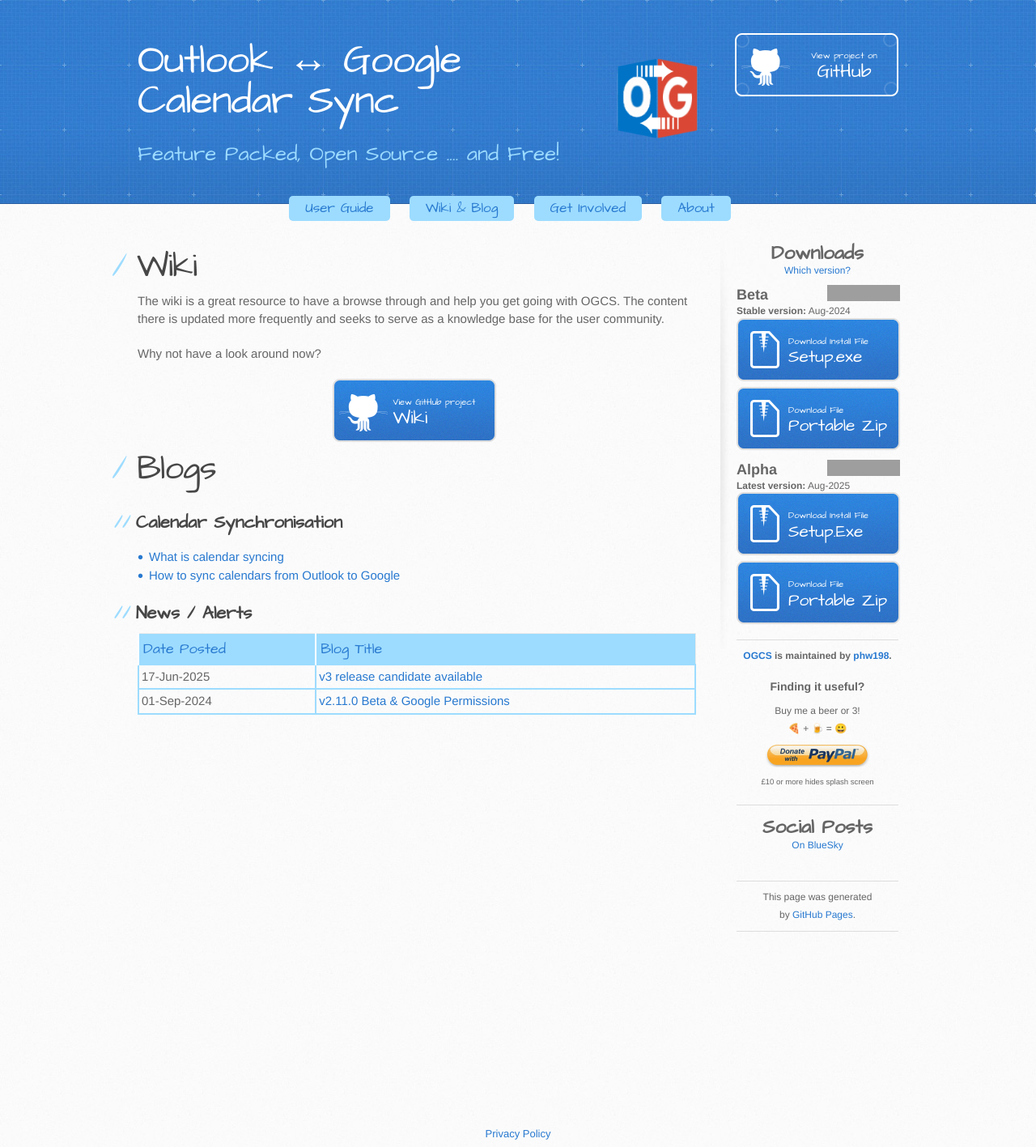
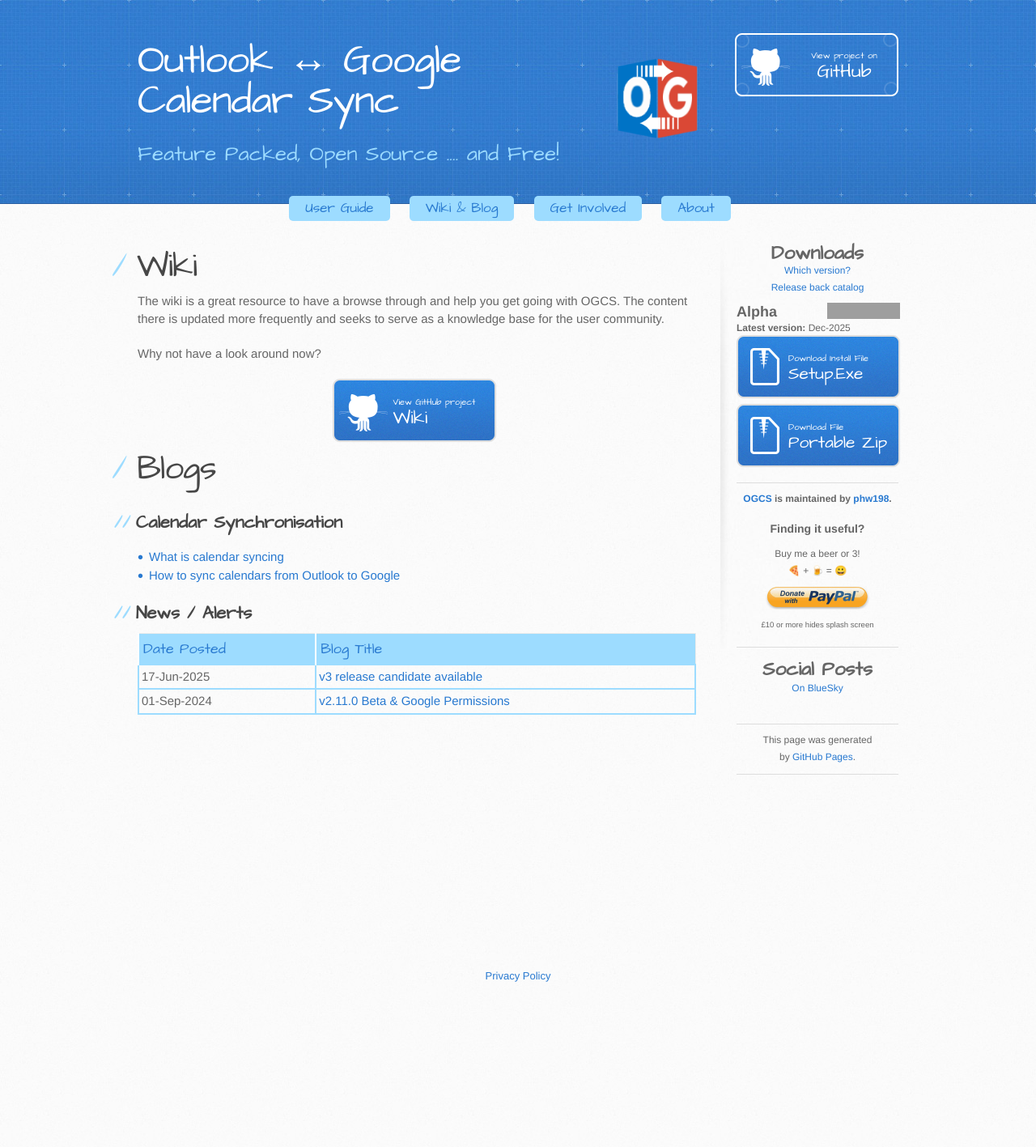
Before and after one commit to phw198/OutlookGoogleCalendarSync, a Jekyll site: the page built from wiki.md, in a window 1280 px wide. Shown: the whole page at 81% size. Built offline with Jekyll 4.4.1, drawn with Linux system fonts in a browser that asks for light colours; emoji names are drawn with the system emoji font; our own code applies the rules of GitHub Pages for plain Markdown files; a script that is not in the unit is left out; after the commit the page ends 1223 px from its top, so only the background shows below that; grey boxes are pictures that could not be loaded.

Commit message:
v2.11.7 Temporarily hide the beta release.

```diff
--- a/_config.yml
+++ b/_config.yml
@@ -41,8 +41,8 @@ google_ad_testing: "off"
 show_alpha_downloads: true
 beta-version: 2.11.0
 beta-release-date: Aug-2024
-alpha-version: 2.11.6
-alpha-release-date: Aug-2025
+alpha-version: 2.11.7
+alpha-release-date: Dec-2025
 # Forcing build
 
 # Build settings
--- a/_includes/downloads.html
+++ b/_includes/downloads.html
@@ -25,8 +25,11 @@ function googlePermissions() {
 
 <h1 style="margin-top:0px; text-align:center; font-family: 'Architects Daughter', 'Helvetica Neue', Helvetica, Arial, serif;">Downloads</h1>
 
-<div style="margin-top: -18px; margin-bottom: 10px; text-align: center;"><a href="{{site.url}}{{site.baseurl}}/guide/install">Which version?</a></div>
-<table class="download">
+<div style="margin-top: -18px; margin-bottom: 10px; text-align: center;">
+  <a href="{{site.url}}{{site.baseurl}}/guide/install">Which version?</a><br/>
+  <a href="{{site.github-repo}}/releases">Release back catalog</a>
+</div>
+<!--table class="download">
   <tr>
     <td align="left" width="100%"><h2 style="margin:0px; text-align:left">Beta</h2></td>
     <td style="text-align:right">
@@ -50,7 +53,7 @@ function googlePermissions() {
       </a>
     </td>
   </tr>
-</table>
+</table-->
 
 {% if site.show_alpha_downloads == true %}
 <br/>
```
